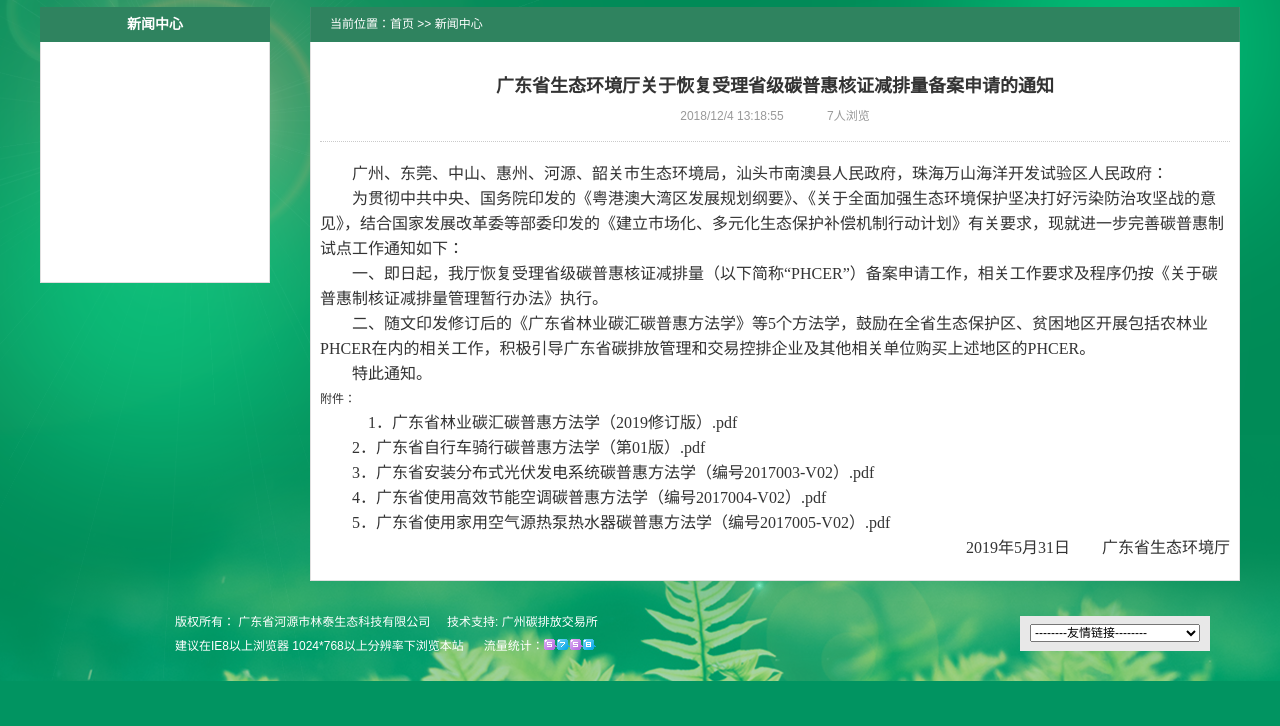
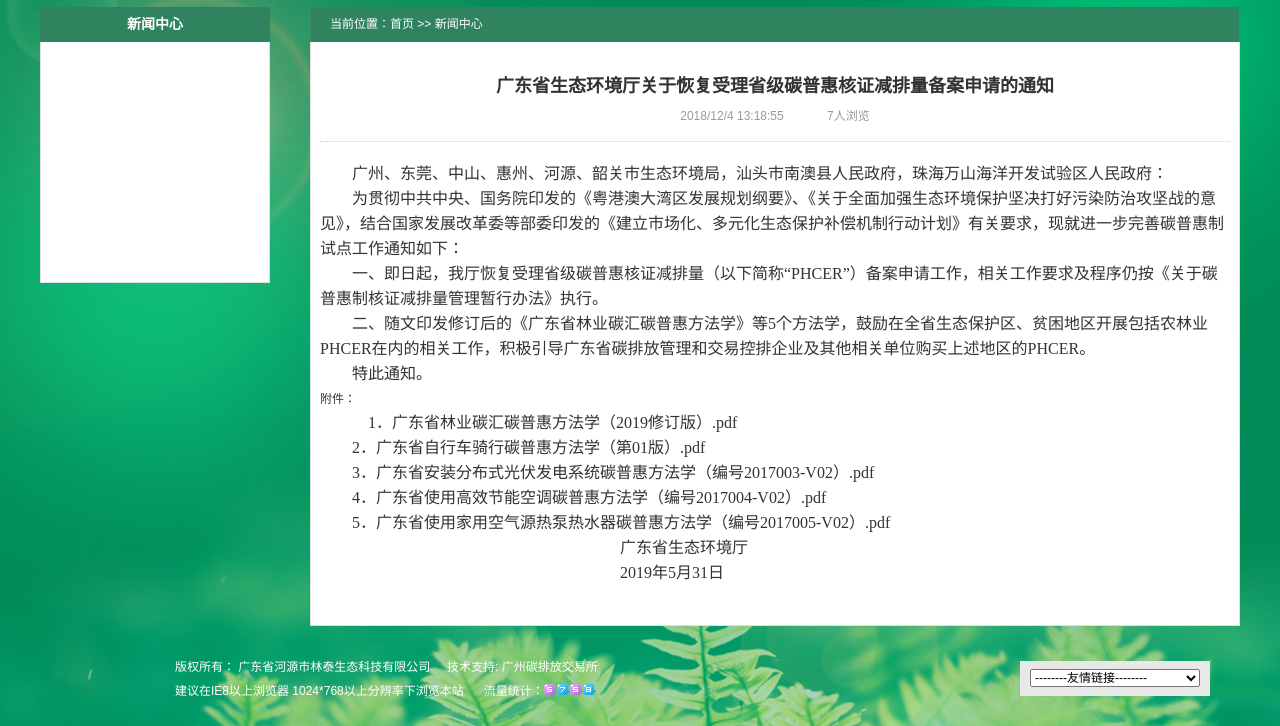
Before and after one commit to LinTaiEcoTech/LinTai, a plain HTML site: page news/news1.html in a window 1280 px wide. Shown: the part 138-864 px from the top of the page. Before the commit the page ends 819 px from the top, so only its background shows below. Drawn offline with Linux system fonts and the light colour scheme.

Commit message:
Update news1.html

```diff
--- a/news/news1.html
+++ b/news/news1.html
@@ -147,10 +147,10 @@
 							</p>
 							<p style="text-indent: 32px;"><span style="background: rgb(255, 255, 255); color: rgb(51, 51, 51); font-family: 宋体; font-size: 16px;">
 								 5．广东省使用家用空气源热泵热水器碳普惠方法学（编号2017005-V02）.pdf
-							</p><p style="text-indent: 32px; float:right;"><span style="background: rgb(255, 255, 255); color: rgb(51, 51, 51); font-family: 宋体; font-size: 16px;">
+							</p><p style="text-indent: 300px;"><span style="background: rgb(255, 255, 255); color: rgb(51, 51, 51); font-family: 宋体; font-size: 16px;">
 								广东省生态环境厅
 							</p>
-							<p style="text-indent: 32px; float:right;"><span style="background: rgb(255, 255, 255); color: rgb(51, 51, 51); font-family: 宋体; font-size: 16px;">
+							<p style="text-indent: 300px;"><span style="background: rgb(255, 255, 255); color: rgb(51, 51, 51); font-family: 宋体; font-size: 16px;">
 								2019年5月31日
 							</p><p style="text-indent: 32px;"><span style="background: rgb(255, 255, 255); color: rgb(51, 51, 51); font-family: 宋体; font-size: 16px;">
 
```
